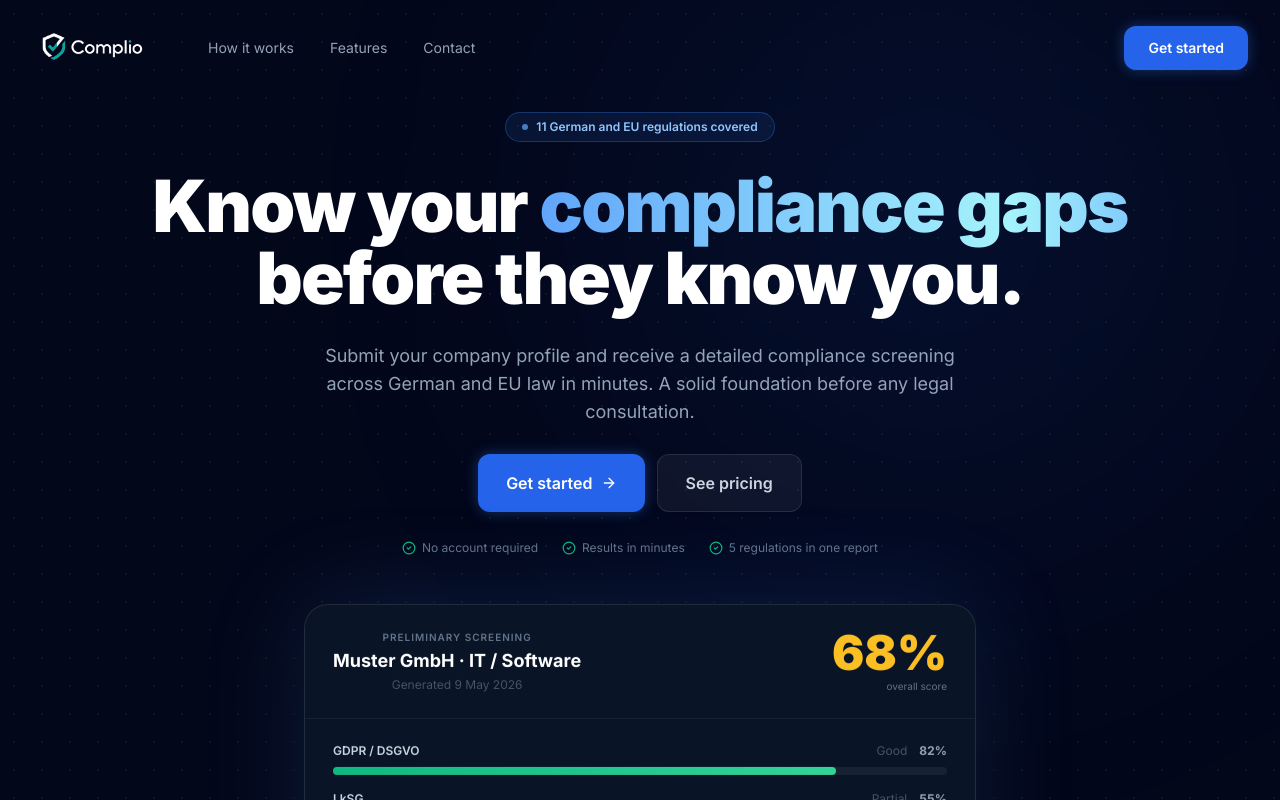
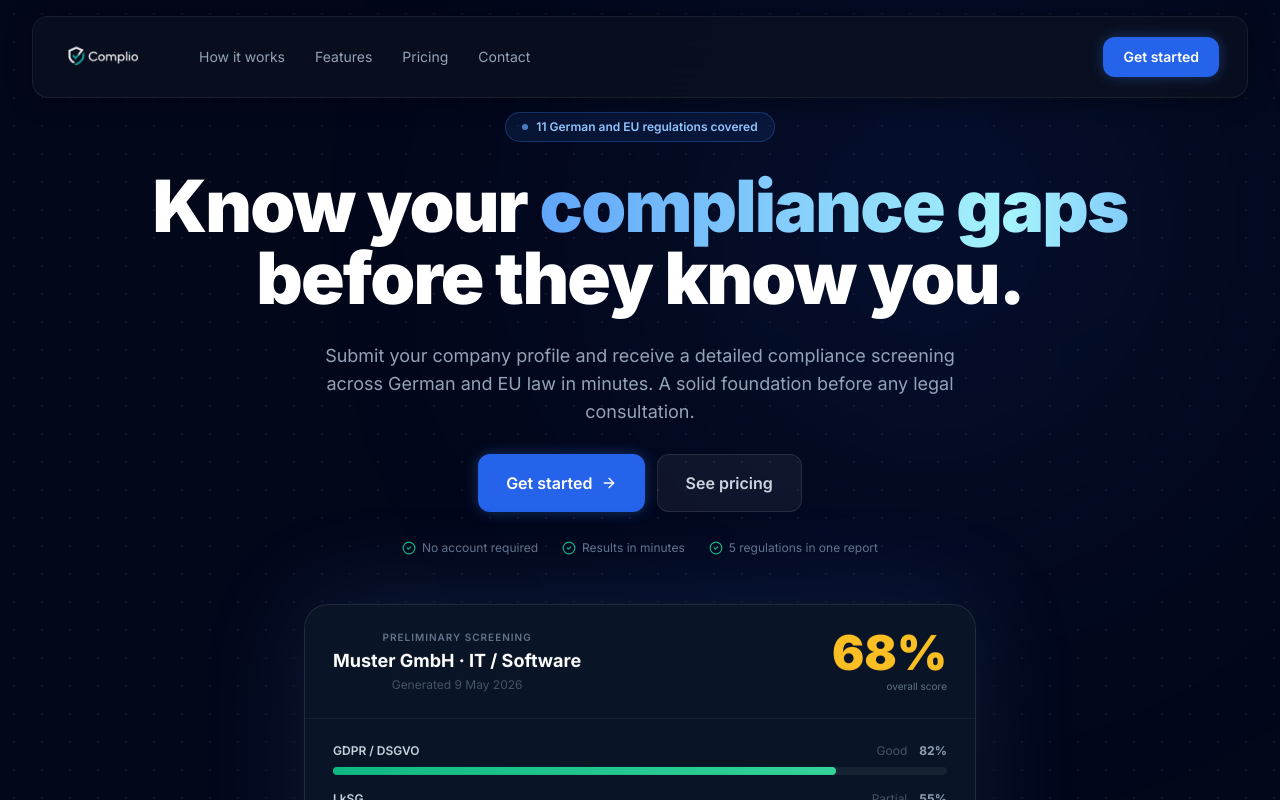
Before and after one commit to YGTYLRM/kmu-comply, a Next.js app in the folder frontend/: page / in a window 1280 px wide. Shown: the top 800 px of the page. Built offline with nearby package versions, Linux system fonts and the light colour scheme.

Commit message:
redesign navbar as floating pill shape veo style, bigger version

```diff
--- a/frontend/src/app/page.tsx
+++ b/frontend/src/app/page.tsx
@@ -248,7 +248,7 @@ export default function HomePage() {
     <main className="bg-dark-950">
 
       {/* ── Hero ─────────────────────────────────────────────── */}
-      <section className="relative min-h-screen flex flex-col items-center justify-center overflow-hidden pt-20 sm:pt-28 pb-12 sm:pb-16">
+      <section className="relative min-h-screen flex flex-col items-center justify-center overflow-hidden pt-24 sm:pt-28 pb-12 sm:pb-16">
         <div className="pointer-events-none absolute inset-0">
           <div className="animate-orb-1 absolute -top-32 right-0 h-[700px] w-[700px] rounded-full bg-brand-600/15 blur-[140px]" />
           <div className="animate-orb-2 absolute bottom-0 -left-32 h-[500px] w-[500px] rounded-full bg-cyan-500/8 blur-[120px]" />
--- a/frontend/src/components/common/navbar.tsx
+++ b/frontend/src/components/common/navbar.tsx
@@ -7,8 +7,8 @@ import { cn } from "@/lib/utils";
 import { Menu, X } from "lucide-react";
 
 export function Navbar() {
-  const [scrolled,    setScrolled]    = useState(false);
-  const [mobileOpen,  setMobileOpen]  = useState(false);
+  const [scrolled,   setScrolled]   = useState(false);
+  const [mobileOpen, setMobileOpen] = useState(false);
 
   useEffect(() => {
     const onScroll = () => setScrolled(window.scrollY > 24);
@@ -17,15 +17,18 @@ export function Navbar() {
   }, []);
 
   return (
-    <header
+    <div className="fixed top-0 left-0 right-0 z-50 px-4 md:px-8 pt-3 md:pt-4">
+      {/* Floating pill */}
+      <div
         className={cn(
-        "fixed top-0 left-0 right-0 z-50 transition-all duration-500",
+          "mx-auto max-w-7xl rounded-2xl border transition-all duration-300",
           scrolled
-          ? "border-b border-white/[0.06] bg-dark-950/92 backdrop-blur-xl"
-          : "bg-transparent"
+            ? "bg-[#080d18]/95 backdrop-blur-2xl border-white/[0.10] shadow-[0_4px_32px_rgba(0,0,0,0.6)]"
+            : "bg-[#0a1020]/90 backdrop-blur-xl border-white/[0.07] shadow-[0_2px_24px_rgba(0,0,0,0.4)]"
         )}
       >
-      <div className="mx-auto flex h-16 md:h-24 max-w-7xl items-center gap-6 md:gap-10 px-4 md:px-8">
+        <div className="flex h-16 md:h-20 items-center gap-4 md:gap-8 px-5 md:px-7">
+
           {/* Logo */}
           <Link href="/" className="flex-shrink-0 group">
             <Image
@@ -33,20 +36,23 @@ export function Navbar() {
               alt="Complio"
               width={240}
               height={64}
-            className="h-10 md:h-20 w-auto group-hover:opacity-80 transition-opacity duration-200"
+              className="h-10 md:h-14 w-auto opacity-90 group-hover:opacity-100 transition-opacity duration-200"
               priority
             />
           </Link>
 
           {/* Desktop nav links */}
-        <nav className="hidden md:flex items-center gap-1">
-          <a href="#how-it-works" className="rounded-lg px-4 py-2 text-sm text-slate-400 hover:text-white hover:bg-white/5 transition-colors">
+          <nav className="hidden md:flex items-center gap-0.5 ml-2">
+            <a href="#how-it-works" className="rounded-lg px-3.5 py-2 text-sm text-slate-400 hover:text-white hover:bg-white/[0.06] transition-colors">
               How it works
             </a>
-          <a href="#features" className="rounded-lg px-4 py-2 text-sm text-slate-400 hover:text-white hover:bg-white/5 transition-colors">
+            <a href="#features" className="rounded-lg px-3.5 py-2 text-sm text-slate-400 hover:text-white hover:bg-white/[0.06] transition-colors">
               Features
             </a>
-          <Link href="/contact" className="rounded-lg px-4 py-2 text-sm text-slate-400 hover:text-white hover:bg-white/5 transition-colors">
+            <a href="#pricing" className="rounded-lg px-3.5 py-2 text-sm text-slate-400 hover:text-white hover:bg-white/[0.06] transition-colors">
+              Pricing
+            </a>
+            <Link href="/contact" className="rounded-lg px-3.5 py-2 text-sm text-slate-400 hover:text-white hover:bg-white/[0.06] transition-colors">
               Contact
             </Link>
           </nav>
@@ -56,7 +62,7 @@ export function Navbar() {
           {/* Desktop CTA */}
           <Link
             href="/analyze"
-          className="hidden md:inline-flex rounded-xl bg-brand-600 px-6 py-3 text-sm text-white font-semibold hover:bg-brand-500 transition-all duration-200 shadow-glow-blue-sm hover:shadow-glow-blue"
+            className="hidden md:inline-flex rounded-xl bg-brand-600 px-5 py-2.5 text-sm text-white font-semibold hover:bg-brand-500 transition-all duration-200 shadow-glow-blue-sm hover:shadow-glow-blue"
           >
             Get started
           </Link>
@@ -72,41 +78,29 @@ export function Navbar() {
           </button>
         </div>
 
-      {/* Mobile dropdown */}
+        {/* Mobile dropdown — inside the pill */}
         {mobileOpen && (
-        <div className="md:hidden border-t border-white/[0.06] bg-dark-950/96 backdrop-blur-xl px-4 pb-4 pt-2">
+          <div className="md:hidden border-t border-white/[0.06] px-4 pb-4 pt-2">
             <nav className="flex flex-col gap-1">
-            <a
-              href="#how-it-works"
-              onClick={() => setMobileOpen(false)}
-              className="rounded-lg px-4 py-3 text-sm text-slate-400 hover:text-white hover:bg-white/5 transition-colors"
-            >
+              <a href="#how-it-works" onClick={() => setMobileOpen(false)} className="rounded-lg px-4 py-3 text-sm text-slate-400 hover:text-white hover:bg-white/5 transition-colors">
                 How it works
               </a>
-            <a
-              href="#features"
-              onClick={() => setMobileOpen(false)}
-              className="rounded-lg px-4 py-3 text-sm text-slate-400 hover:text-white hover:bg-white/5 transition-colors"
-            >
+              <a href="#features" onClick={() => setMobileOpen(false)} className="rounded-lg px-4 py-3 text-sm text-slate-400 hover:text-white hover:bg-white/5 transition-colors">
                 Features
               </a>
-            <Link
-              href="/contact"
-              onClick={() => setMobileOpen(false)}
-              className="rounded-lg px-4 py-3 text-sm text-slate-400 hover:text-white hover:bg-white/5 transition-colors"
-            >
+              <a href="#pricing" onClick={() => setMobileOpen(false)} className="rounded-lg px-4 py-3 text-sm text-slate-400 hover:text-white hover:bg-white/5 transition-colors">
+                Pricing
+              </a>
+              <Link href="/contact" onClick={() => setMobileOpen(false)} className="rounded-lg px-4 py-3 text-sm text-slate-400 hover:text-white hover:bg-white/5 transition-colors">
                 Contact
               </Link>
-            <Link
-              href="/analyze"
-              onClick={() => setMobileOpen(false)}
-              className="mt-2 rounded-xl bg-brand-600 px-4 py-3 text-sm text-white font-semibold text-center hover:bg-brand-500 transition-colors"
-            >
+              <Link href="/analyze" onClick={() => setMobileOpen(false)} className="mt-2 rounded-xl bg-brand-600 px-4 py-3 text-sm text-white font-semibold text-center hover:bg-brand-500 transition-colors">
                 Get started
               </Link>
             </nav>
           </div>
         )}
-    </header>
+      </div>
+    </div>
   );
 }
```
Lines whose indentation alone changed are shown as unchanged.
